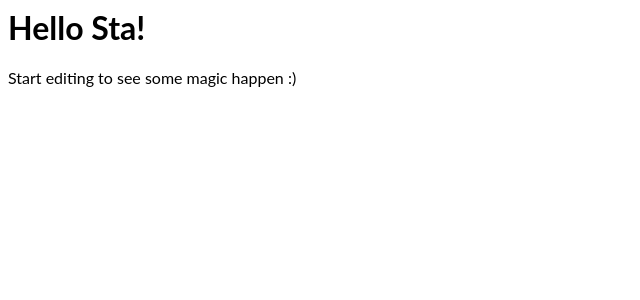
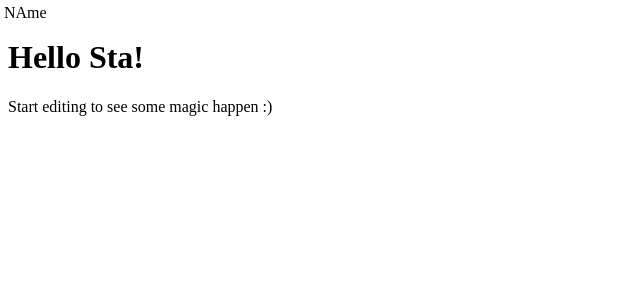
Before and after one commit to Yandiswa-30/my-cv, a React (Create React App) app: page / in a window 1280 px wide. Shown: the top 300 px of the page, without its empty margins (0-640 px from the left). Built offline with nearby package versions, Linux system fonts and the light colour scheme.

Commit message:
1 file modified

```diff
--- a/src/App.js
+++ b/src/App.js
@@ -1,18 +1,20 @@
 import React from "react";
-import "./style.css";
-import Grid from "@material-ui/core/Grid";
+import {makeStyles} from "@material-ui/core/styles";
+import {Grid,Paper} from "@material-ui/core";
 
 export default function App() {
   return (
+
     <div>
-      <h1>Hello Sta!</h1>
-      <p>Start editing to see some magic happen :)</p>
-      <Grid container spacing={1}>
-  <Grid container item xs={12} spacing={3}>
-
+       <Grid container spacing={1}>
+  <Grid border>
+        NAme
   </Grid>
 
 </Grid>
+      <h1>Hello Sta!</h1>
+      <p>Start editing to see some magic happen :)</p>
+
     </div>
 
   );
```
